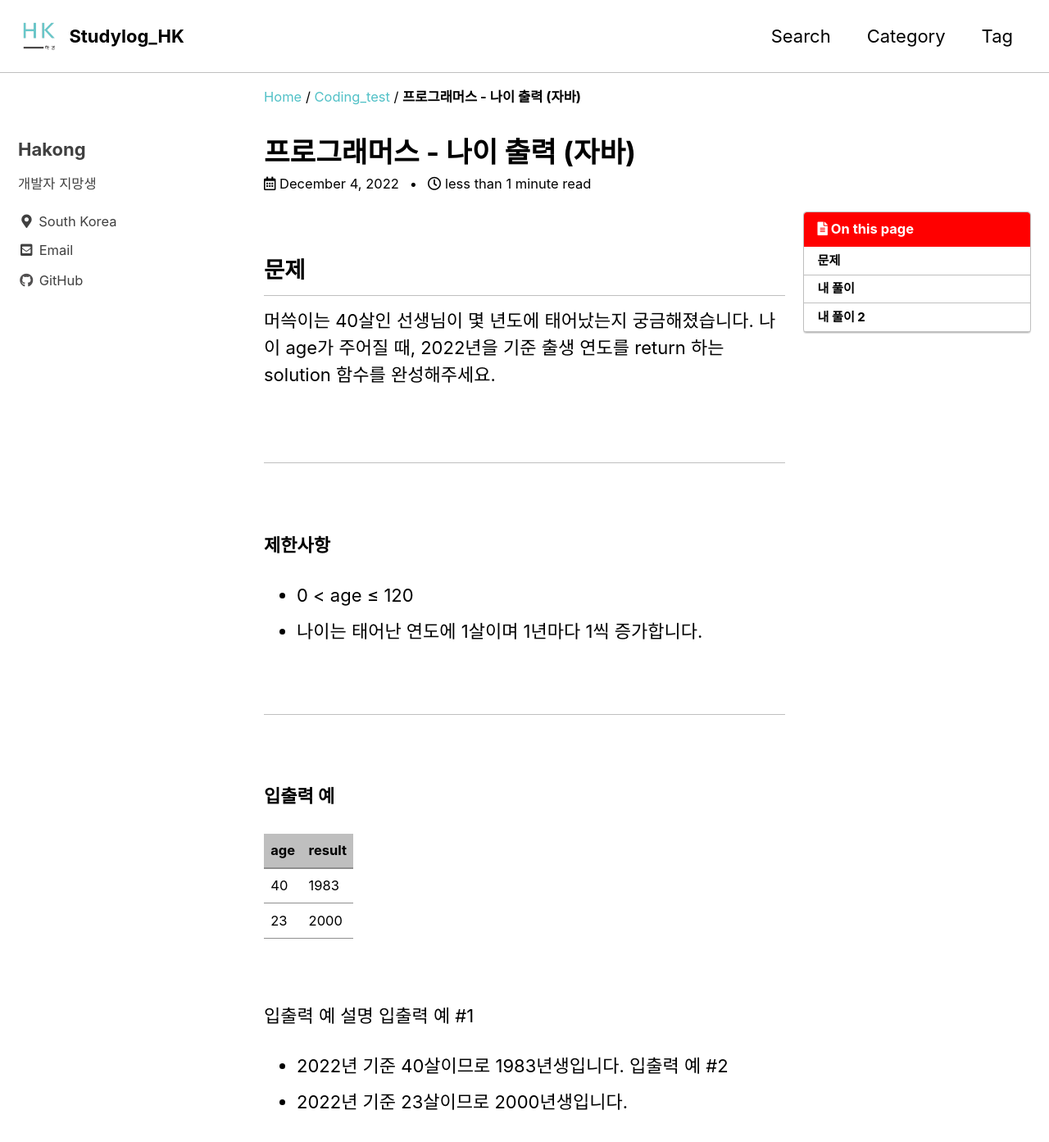
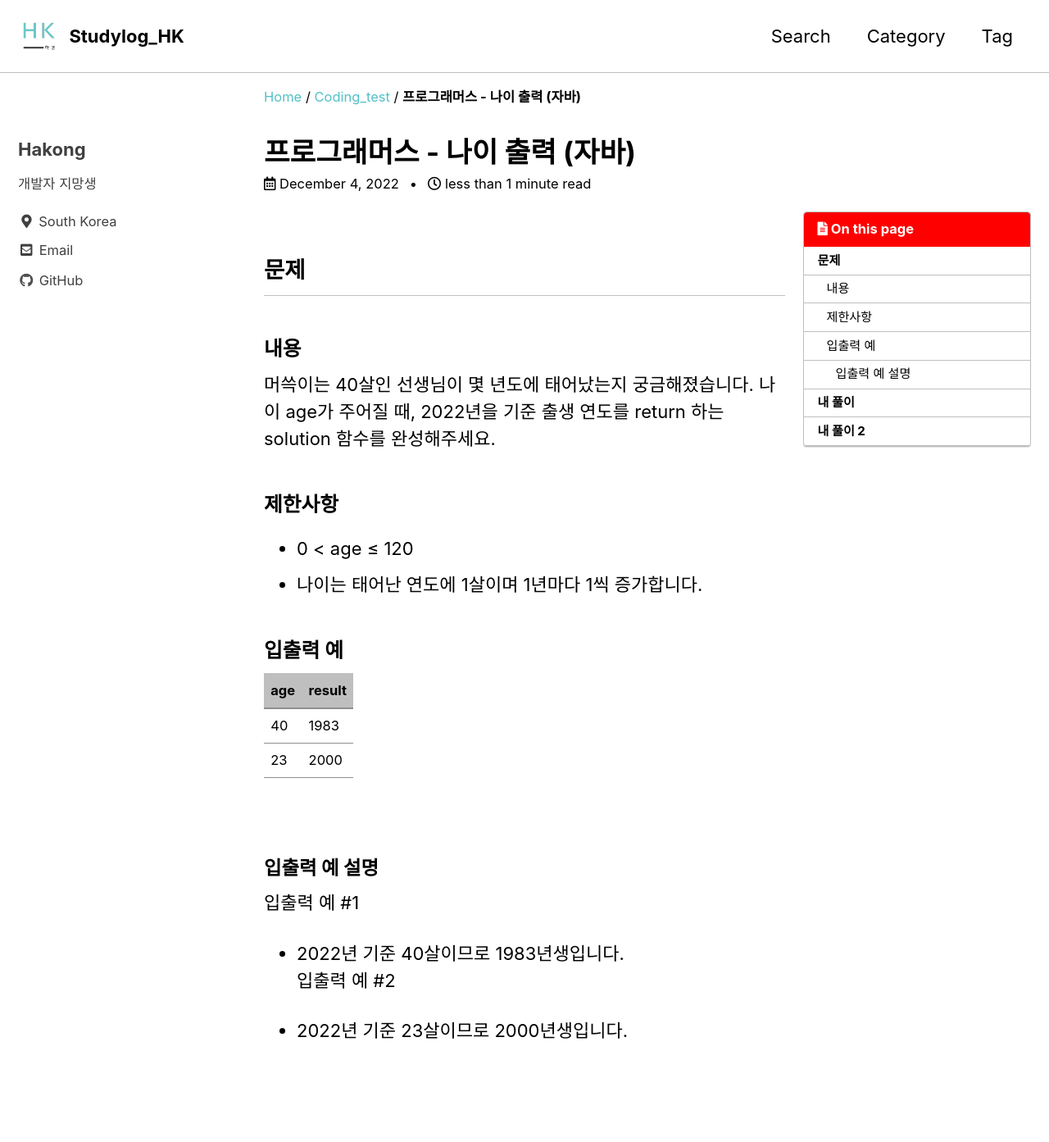
Before and after one commit to xxxjoyxxx/xxxjoyxxx.github.io, a Jekyll site: the page built from _posts/2022-12-04-1204test2.md, in a window 1280 px wide and 1400 px high. Shown: the top 1393 px of the window at 82% size. Built offline with Jekyll 4.4.1, drawn with Linux system fonts in a browser that asks for light colours; cached includes are drawn as plain includes; some web fonts are replaced.

Commit message:
Update 2022-12-04-1204test2.md

````diff
--- a/_posts/2022-12-04-1204test2.md
+++ b/_posts/2022-12-04-1204test2.md
@@ -8,28 +8,15 @@ toc_sticky: true
 ---
 
 ## 문제
-
+### 내용
 머쓱이는 40살인 선생님이 몇 년도에 태어났는지 궁금해졌습니다. 나이 age가 주어질 때, 2022년을 기준 출생 연도를 return 하는 solution 함수를 완성해주세요.
 
-<br/>
-
----
-
-<br/>
-
-**제한사항**
+### 제한사항
 
  * 0 < age ≤ 120
  * 나이는 태어난 연도에 1살이며 1년마다 1씩 증가합니다.
 
-<br/>
-
----
-
-<br/>
-
-**입출력 예**
-<br/>
+### 입출력 예
 
 age|result
 ---|---
@@ -38,13 +25,16 @@ age|result
 
 <br/>
 
-입출력 예 설명
- 입출력 예 #1
-  * 2022년 기준 40살이므로 1983년생입니다.
- 입출력 예 #2
-  * 2022년 기준 23살이므로 2000년생입니다.
+#### 입출력 예 설명
+입출력 예 #1
 
-<br/><br/><br/>
+* 2022년 기준 40살이므로 1983년생입니다.
+<br/>
+입출력 예 #2
+
+* 2022년 기준 23살이므로 2000년생입니다.
+
+<br/><br/>
 
 ## 내 풀이
 ```java
````
